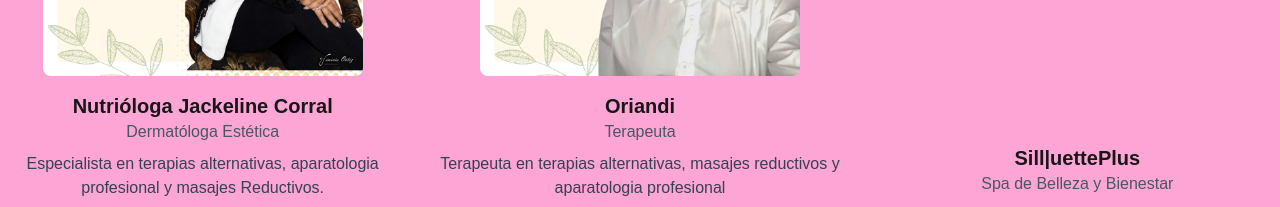
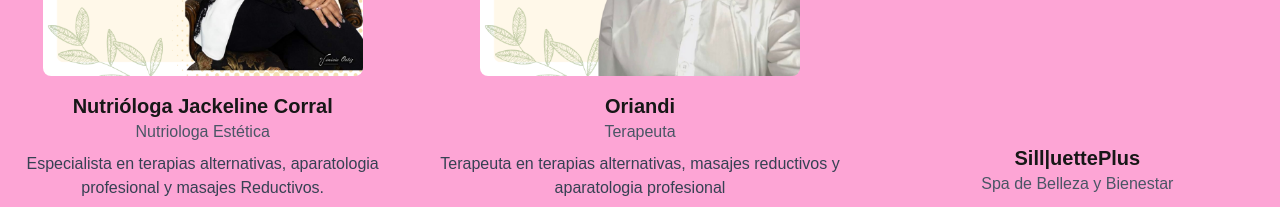
Before and after one commit to javis24/spa-silluet, a Next.js app: page / in a window 1280 px wide. Shown: the part 1580-1787 px from the top of the page. Built offline with nearby package versions, Linux system fonts and the light colour scheme; no server answers.

Commit message:
update index

```diff
--- a/src/app/page.js
+++ b/src/app/page.js
@@ -47,7 +47,7 @@ export const metadata = {
 const teamMembersData = [
   {
     name: "Nutrióloga Jackeline Corral",
-    role: "Dermatóloga Estética",
+    role: "Nutriologa Estética",
     description: "Especialista en terapias alternativas, aparatologia profesional y masajes Reductivos.",
      image: "./img/Jackeline.png",
   },
```
